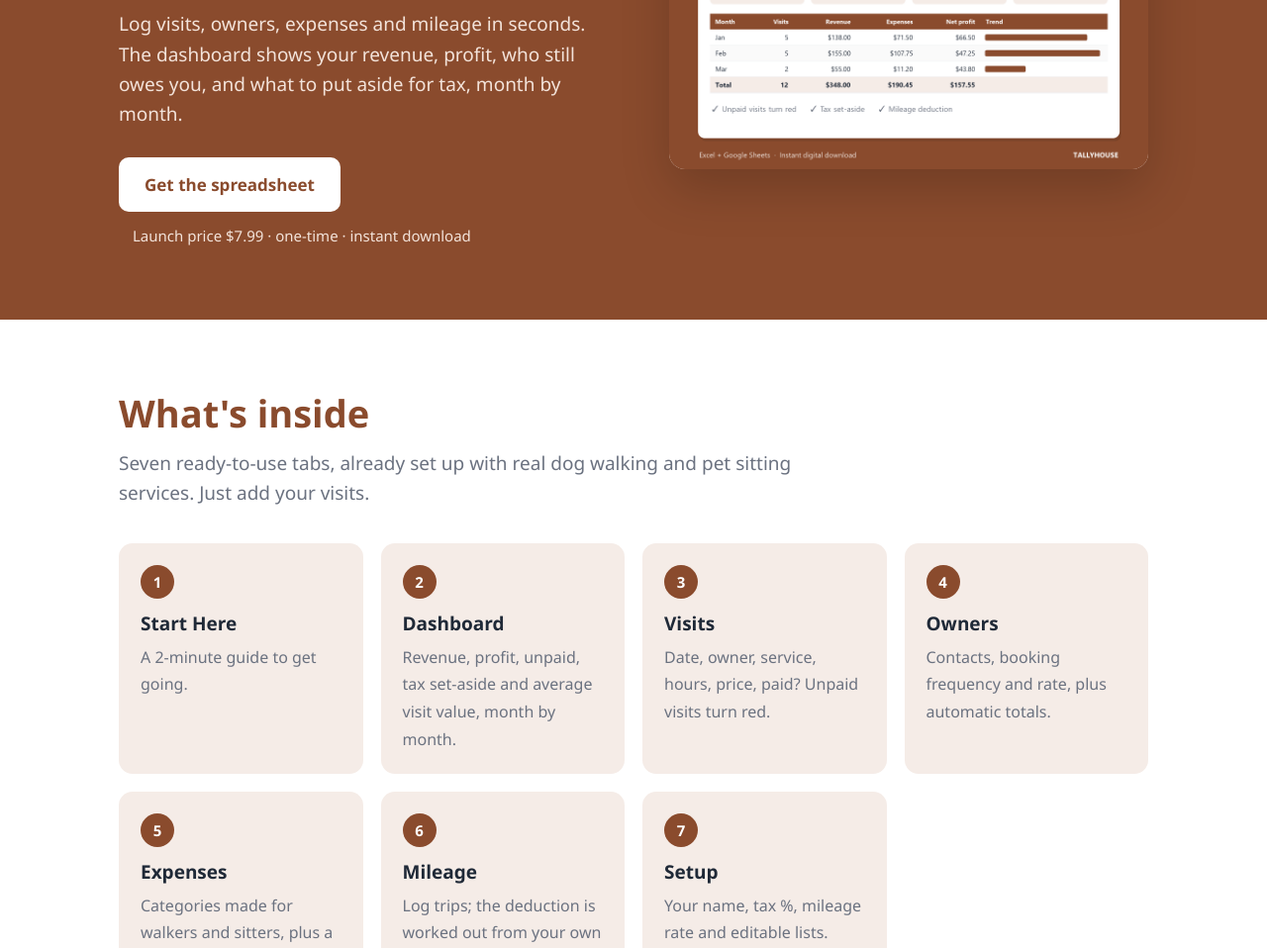
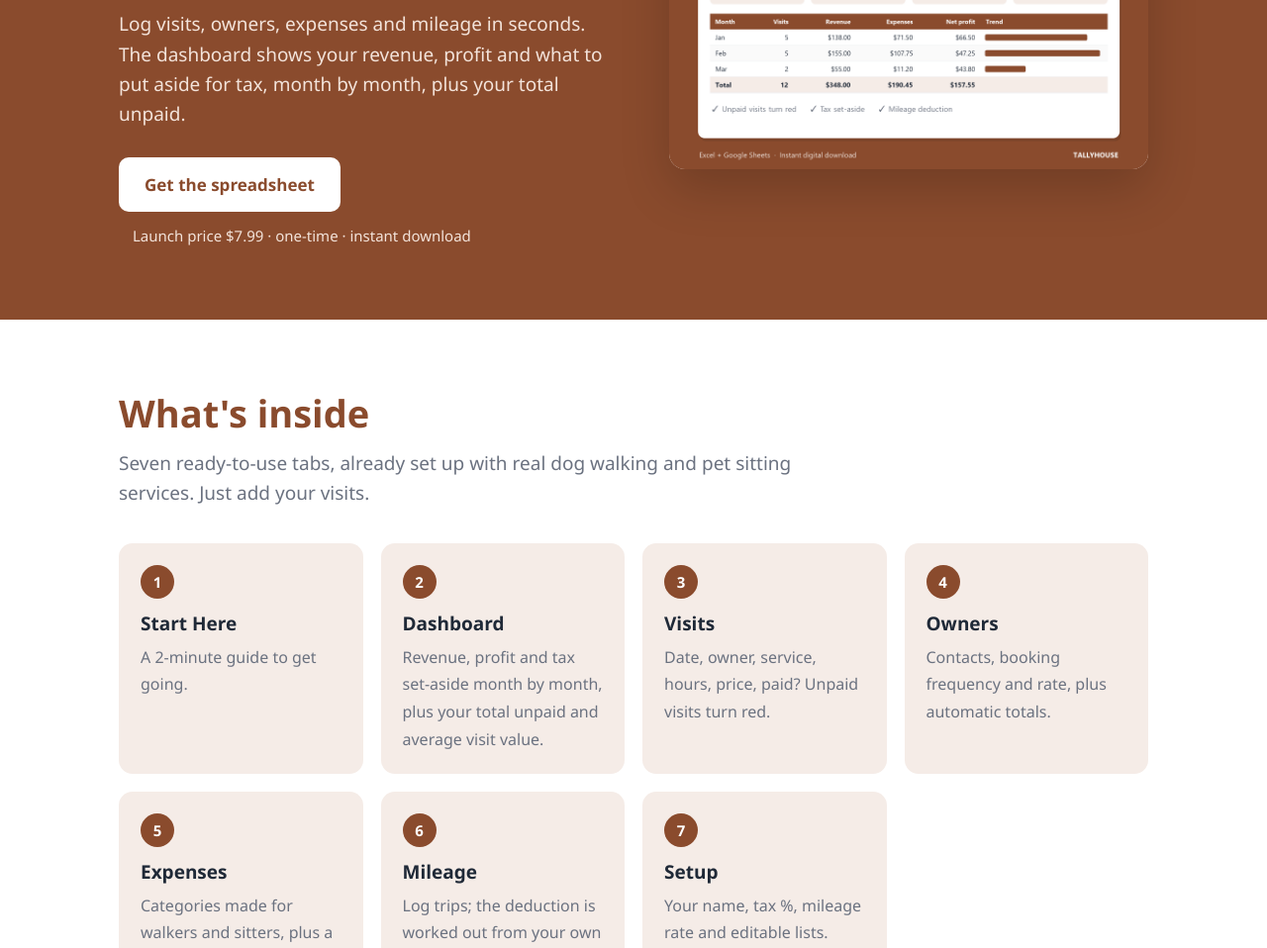
Before and after one commit to arsol24/tallyhouse, a plain HTML site: page dog-walking.html in a window 1280 px wide. Shown: the part 401-1359 px from the top of the page at 99% size. Drawn offline with Linux system fonts and the light colour scheme.

Commit message:
Fix unpaid wording: one total, not monthly

```diff
--- a/dog-walking.html
+++ b/dog-walking.html
@@ -80,7 +80,7 @@
     <div>
       <div class="eyebrow">Dog Walking Business Back Office</div>
       <h1>Run your dog walking business from one simple spreadsheet</h1>
-      <p>Log visits, owners, expenses and mileage in seconds. The dashboard shows your revenue, profit, who still owes you, and what to put aside for tax, month by month.</p>
+      <p>Log visits, owners, expenses and mileage in seconds. The dashboard shows your revenue, profit and what to put aside for tax, month by month, plus your total unpaid.</p>
       <a class="btn" href="https://buy.polar.sh/polar_cl_VdBTn4jRhKTRBHAFGkXfWbb9hiRJ1hfWFxouo17mmaQ">Get the spreadsheet</a>
       <span class="price">Launch price $7.99 · one-time · instant download</span>
     </div>
@@ -94,7 +94,7 @@
     <p class="lead">Seven ready-to-use tabs, already set up with real dog walking and pet sitting services. Just add your visits.</p>
     <div class="grid">
       <div class="card"><div class="num">1</div><b>Start Here</b><span>A 2-minute guide to get going.</span></div>
-      <div class="card"><div class="num">2</div><b>Dashboard</b><span>Revenue, profit, unpaid, tax set-aside and average visit value, month by month.</span></div>
+      <div class="card"><div class="num">2</div><b>Dashboard</b><span>Revenue, profit and tax set-aside month by month, plus your total unpaid and average visit value.</span></div>
       <div class="card"><div class="num">3</div><b>Visits</b><span>Date, owner, service, hours, price, paid? Unpaid visits turn red.</span></div>
       <div class="card"><div class="num">4</div><b>Owners</b><span>Contacts, booking frequency and rate, plus automatic totals.</span></div>
       <div class="card"><div class="num">5</div><b>Expenses</b><span>Categories made for walkers and sitters, plus a Yes/No receipt column.</span></div>
```
Also changed, not shown: index.html (+2 -2 lines), personal-trainer.html (+1 -1 lines).
